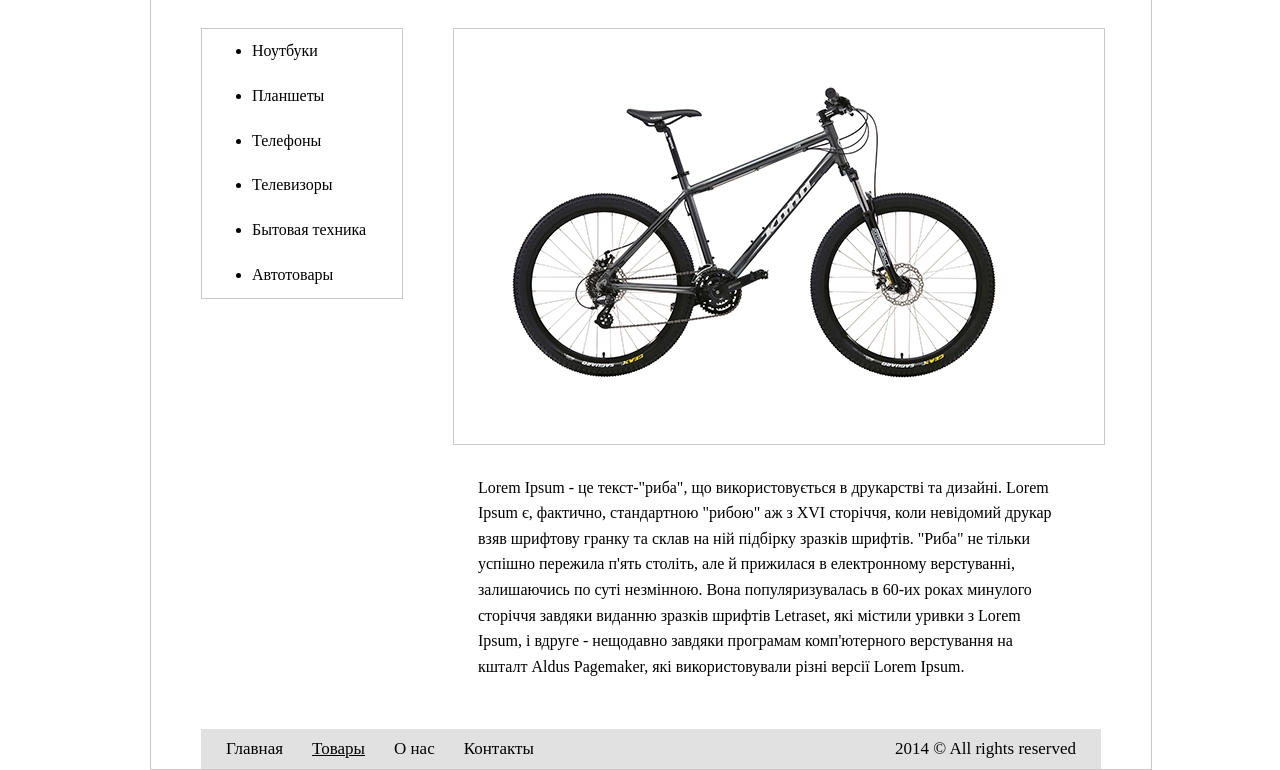
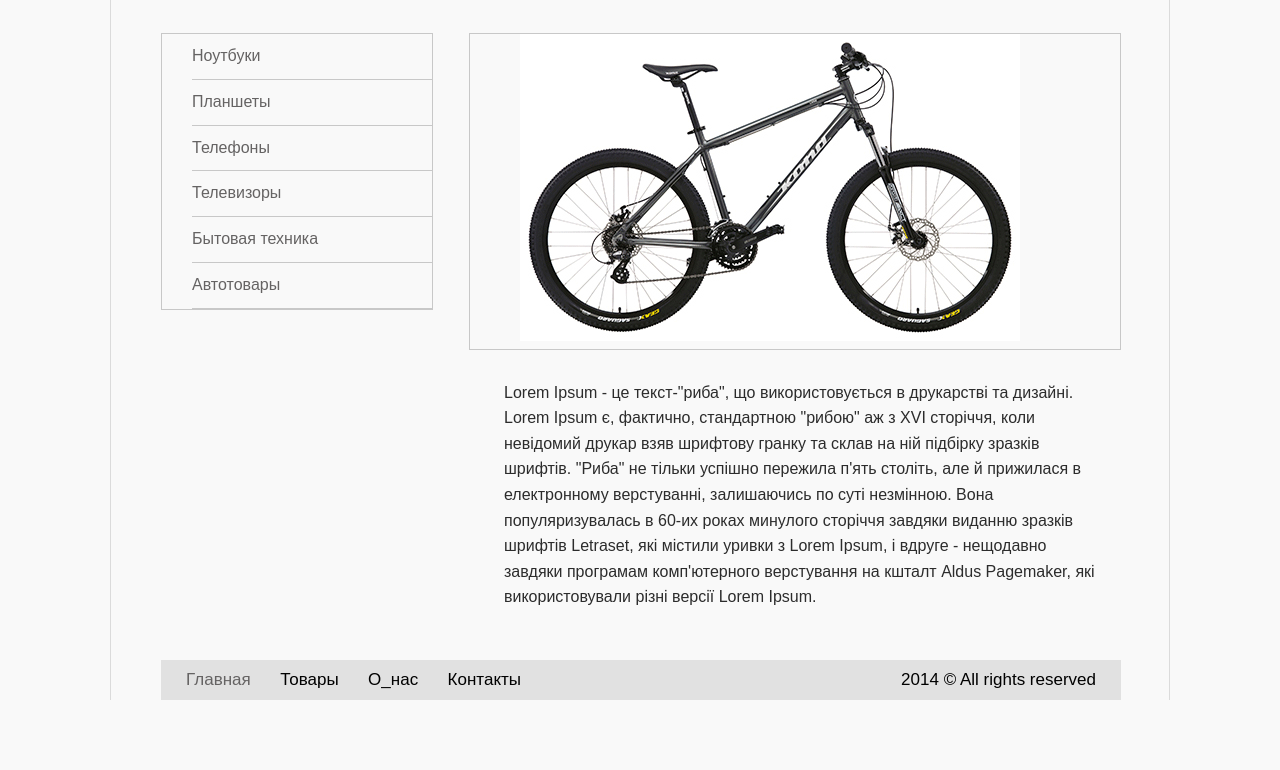
Before and after one commit to ivanet2016/Fitness, a plain HTML site: page index.html in a window 1280 px wide. Shown: the part 181-951 px from the top of the page. After the commit the page ends 881 px from the top, so only its background shows below. Drawn offline with Linux system fonts and the light colour scheme.

Commit message:
finish_variant

```diff
--- a/css/style.css
+++ b/css/style.css
@@ -3,83 +3,125 @@
 	padding: 0;
 }
 
-.div {
-	width: 1366px;
-	height: 950px;
+body {
+	font-family: "Arial", sans-serif;
+	background: #f9f9f9;
+}
+
+.clearfix:{
+	clear: both;
 }
 
 .conteiner {
-  border-style: solid;
-  border-width: 1px;
-  border-color: #C8C8C8;
-  background-color: rgb( 255, 255, 255 );
-  position: absolute;
-  width: 1000px;
-  margin-left: 150px;
+  width: 1060px;
+  margin: 0 auto;
+  box-shadow: 0 5px 5px rgba(0, 0, 0 .1);
+  border-right: 1px solid #dbdbdb;
+  border-left: 1px solid #dbdbdb;
+  padding: 0 50px;
+  box-sizing: border-box;
+  padding-top: 50px;
 }
 
 .logo {
-	margin: 50px 50px 30px 50px;
+	display: inline-block;
+	margin-bottom: 40px;
 }
 
-.header {
-    background-color: #555555;
-    color: white;
-    margin-left: 50px;
-    margin-right: 50px;
+.main-nav {
+	height: 40px;
+	line-height: 38px;
+	background-image: -moz-linear-gradient( 90deg, rgb(68,67,67) 0%, rgb(94,94,94) 100%);
+	background-image: -webkit-linear-gradient( 90deg, rgb(68,67,67) 0%, rgb(94,94,94) 100%);
 }
 
-.header li {
-	position: relative;
-	overflow: hidden;
-	clear: both;
-	height: 25px;
-	display: inline-block;
-	font-size: 17px;
-	margin-left: 25px;
-    padding-top: 10px;
+.main-nav li {
+    list-style: none;
+    display: inline-block;
+    vertical-align: middle;
+    text-align: center;
 }
 
-.leftmenu {
-width: 150px;
-float: left;
-margin-left: 50px;
-margin-top:  40px;
-padding-left: 50px;
-line-height: 2.8;
-text-align: left;
-list-style-type: none;
-border: 1px solid #C8C8C8;
+.main-nav li a {
+	color: #fff;
+	text-decoration: none;
+	display: inline-block;
+	vertical-align: middle;
+	padding: 0 35px;
+}
+
+.main-nav li a.active {
+	background-image: -moz-linear-gradient( 90deg, rgb( 46, 46, 46) 0%, rgb( 74, 74, 74) 100%);
+	background-image: -webkit-linear-gradient( 90deg, rgb( 46, 46, 46) 0%, rgb( 74, 74, 74) 100%);
+	border-left: 1px solid #838383;
+	border-right: 1px solid #838383;
+}
+
+.main-nav li a:hover {
+	background-image: -moz-linear-gradient( 90deg, rgb( 46, 46, 46) 0%, rgb( 74, 74, 74) 100%);
+	background-image: -webkit-linear-gradient( 90deg, rgb( 46, 46, 46) 0%, rgb( 74, 74, 74) 100%);
+}
+
+.left-side {
+    width: 240px;
+    float: left;
+    margin-top: 40px;
+    padding-left: 30px;
+    line-height: 2.8;
+    border: 1px solid #C8C8C8;
+    border-bottom:  1px solid #C8C8C8;
+}
+
+.left-side-menu li{
+    display: block;
+    list-style-type: none;
+    border-bottom: 1px solid #C8C8C8;
+}
+
+.left-side-menu li:hover {
+	padding-left: 30px;
+	color: rgb( 44, 44, 44 );
+}
+
+a {
+	 text-decoration: none;
+	 color: rgb( 101, 99, 99 );
+}
+
+.left-side-menu li:last-child {
+	border-bottom: 0;
 }
 
 .content {
-width: 600px;
-padding-left: 50px;
-padding-bottom: 50px;
-line-height: 1.6;
-float: left;
-}
-
-p {
-	padding-left: 25px;
+	border: 0;
+    padding: 0;
+    width: 680px;
+    padding-bottom: 50px;
+    line-height: 1.6;
+    float: right;
 }
 
 .foto2 {
-	margin-top: 40px;
-	margin-bottom: 30px;
-	padding: 50px 0 50px 50px;
-    width: 100%;
+	margin: 40px 0 30px 30px;
+	padding: 0 0 0 50px;
+	position: relative;
+    width: 600px;
     border: 1px solid #C8C8C8;
+}
 
+p{
+	width: 600px;
+	margin: 0 auto;
+	padding-left: 50px;
+	color: rgb( 44, 44, 44 );
 }
 
 .footer {
 background-color: #e1e1e1;
 clear: both;
-width: 900px;
+width: 960px;
 height: 40px;
-margin-left: 50px;
-margin right: 50px;
+margin:0 auto;
 }
 
 .footer li {
@@ -92,3 +134,8 @@ margin right: 50px;
 	margin-left: 25px;
     padding-top: 10px;
 }
+
+.footer li.copyright {
+	float:right;
+	padding-right:25px;"
+}
--- a/index.html
+++ b/index.html
@@ -6,46 +6,46 @@
 	<title>Fitness</title>
 </head>
      <body>
-<div>
          <div class="conteiner">
-<div class="logo"><img src="img/foto.png" alt"logo fitness">
+            <header>
+                <div class="logo"><a href="">
+                    <img src="img/foto.png" alt"logo fitness"></a>
                 </div>
-<div class="header">
+                <nav>
+                    <ul class="main-nav">
+			            <li><a href="">Главная</li>
+                        <li><a class="active" href="">Товары</li>
+			            <li><a href="">О нас</li>
+			            <li><a href="">Контакты</li>
+                    </ul>
+                </nav>
+            </header>
+                <div class="left-side">
+                	<ul class="left-side-menu">
+			           <li><a href="">Ноутбуки</li>
+			           <li><a href="">Планшеты</li>
+			           <li><a href="">Телефоны</li>
+			           <li><a href="">Телевизоры</li>
+			           <li><a href="">Бытовая техника</li>
+			           <li><a href="">Автотовары</li>
+		            </ul>
+                </div>
+            <div class="content">
+	            <div class="foto2">
+	                <img src="img/foto2.png" alt="фото товара"></div>
+	                     <p>Lorem Ipsum - це текст-"риба", що використовується в друкарстві та дизайні. Lorem Ipsum є, фактично, стандартною "рибою" аж з XVI сторіччя, коли невідомий друкар взяв шрифтову гранку та склав на ній підбірку зразків шрифтів. "Риба" не тільки успішно пережила п'ять століть, але й прижилася в електронному верстуванні, залишаючись по суті незмінною. Вона популяризувалась в 60-их роках минулого сторіччя завдяки виданню зразків шрифтів Letraset, які містили уривки з Lorem Ipsum, і вдруге - нещодавно завдяки програмам комп'ютерного верстування на кшталт Aldus Pagemaker, які використовували різні версії Lorem Ipsum.</p>
+                </div>
+                <div class="clearfix"></div>
+            <div class="footer">
+                <nav>
                 <ul>
  	                <li>Главная</li>
-			<img style="padding-left: 30px;" src="img/line-right.png" alt"">
-            <li style="background-color:#3b3b3b; height: 30px; margin: -4px; padding-left:20px; padding-right:20px;">Товары</li>
-			<img src="img/line-left.png" alt""><li style="padding-right: 50px; ">О нас</li>
+	                <li><a href="#" style="color: black";>Товары</a></li>
+	                <li>О_нас</li>
 	                <li>Контакты</li>
+	                <li class="copyright">2014 © All rights reserved<li>
                 </ul>
-</div>
-
-<div class="leftmenu">
-	<ul>
-			<li>Ноутбуки</li>
-			<li>Планшеты</li>
-			<li>Телефоны</li>
-			<li>Телевизоры</li>
-			<li>Бытовая техника</li>
-			<li>Автотовары</li>
-		</ul>
-</div>
-
-
-
-<div class="content">
-	<div class="foto2"><img src="img/foto2.png" alt"фото товара"></div>
-	<p>Lorem Ipsum - це текст-"риба", що використовується в друкарстві та дизайні. Lorem Ipsum є, фактично, стандартною "рибою" аж з XVI сторіччя, коли невідомий друкар взяв шрифтову гранку та склав на ній підбірку зразків шрифтів. "Риба" не тільки успішно пережила п'ять століть, але й прижилася в електронному верстуванні, залишаючись по суті незмінною. Вона популяризувалась в 60-их роках минулого сторіччя завдяки виданню зразків шрифтів Letraset, які містили уривки з Lorem Ipsum, і вдруге - нещодавно завдяки програмам комп'ютерного верстування на кшталт Aldus Pagemaker, які використовували різні версії Lorem Ipsum.</p>
-</div>
-<div class="footer">
-<ul>
-	<li>Главная</li>
-	<li><a href="https://www.amazon.com/" style="color: black";>Товары</a></li>
-	<li>О нас</li>
-	<li>Контакты</li>
-	<li style="float:right; padding-right:25px;">2014 © All rights reserved<li>
-</ul>
-</div>
+                </nav>
             </div>
 	    </div>
     </body>
```
Lines whose indentation alone changed are shown as unchanged.
